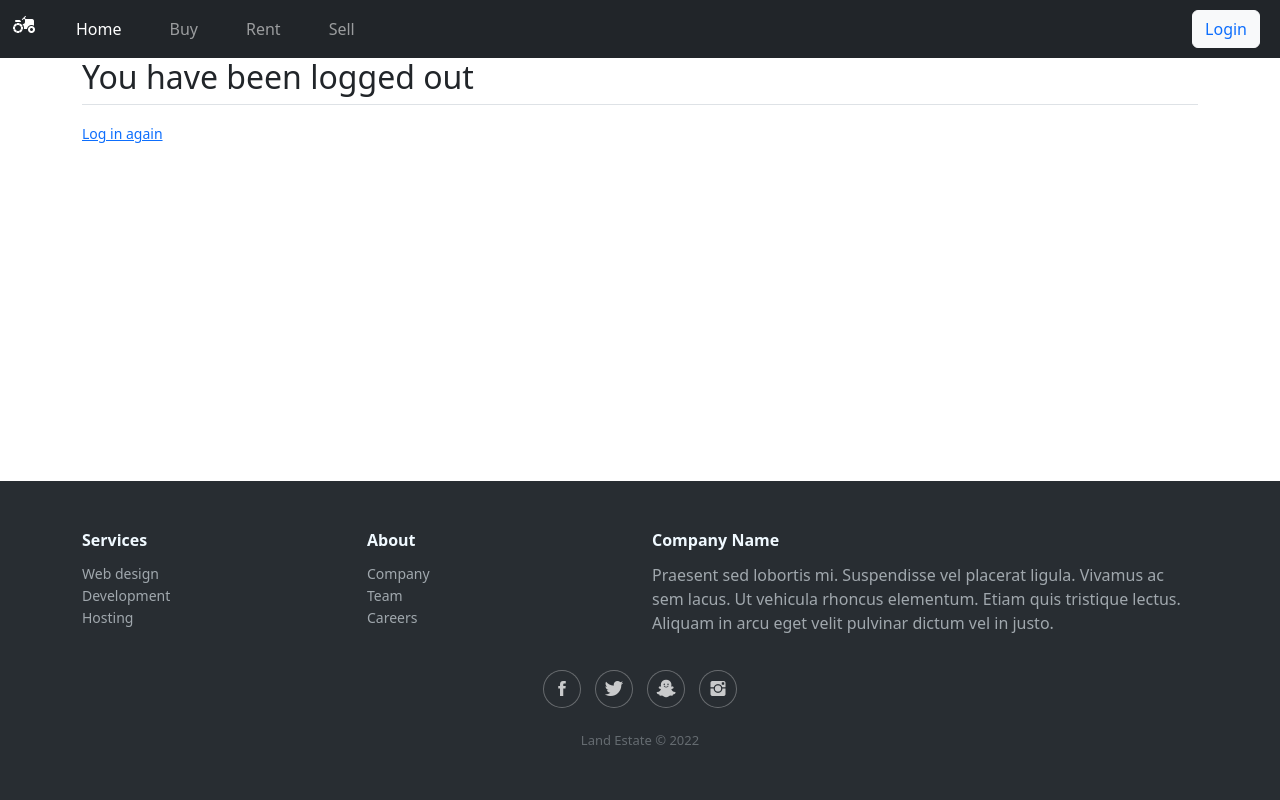
After one commit to shubhadeepDash/Real-Estate-Project-, a Django app: page /logout/ in a window 1280 px wide. The commit adds this page. Run offline with Django 4.2, Linux system fonts and the light colour scheme.

Commit message:
added logout template

```diff
--- a/RealEstateProject/RealEstateProject/urls.py
+++ b/RealEstateProject/RealEstateProject/urls.py
@@ -24,6 +24,7 @@ from property import views as property_views
 urlpatterns = [
     path('', include('property.urls')),
     path('login/', auth_views.LoginView.as_view(template_name='user/login.html'), name='login'),
+    path('logout/', auth_views.LogoutView.as_view(template_name='user/logout.html'), name='logout'),
     path('sell/', property_views.sellProperty, name='sell'),
     path('admin/', admin.site.urls),
     path('register/', user_views.register,name='register'),
--- a/RealEstateProject/property/templates/property/base.html
+++ b/RealEstateProject/property/templates/property/base.html
@@ -195,9 +195,16 @@
 
                     </ul>
                     <div class="text-end">
-                        <button type="button" class="btn btn-light me-2">
-                          <a class ="nav-item " href="{% url 'login' %}">Login</a></button>
+                        {% if user.is_authenticated %}
+                          <button type="button" class="btn btn-light me-2 mb=0">
+                           <a class ="nav-item " href="#">Profile</a></button>
+                          <button type="button" class="btn btn-light me-2 mb=0">
+                            <a class ="nav-item " href="{% url 'logout' %}">Logout</a></button>
+                        {% else %}
+                          <button type="button" class="btn btn-light me-2">
+                            <a class ="nav-item " href="{% url 'login' %}">Login</a></button>
                         <!-- <button type="button" class="btn btn-warning">Sign-up</button> -->
+                        {% endif %}
                     </div>
                 </div>
             </div>
--- /dev/null
+++ b/RealEstateProject/user/templates/user/logout.html
@@ -0,0 +1,29 @@
+{% extends "property/base.html" %}
+{% block content %}
+
+    <div class="container">
+        <h2>You have been logged out</h2>
+        <div class="border-top pt-3">
+            <small class="text-muted">
+                <a href="{% url 'login' %}">Log in again</a>
+            </small>
+        </div>
+    </div>
+
+    <br>
+    <br>
+    <br>
+    <br>
+    <br>
+    <br>
+    <br>
+    <br>
+    <br>
+    <br>
+    <br>
+    <br>
+    <br>
+    <br>
+
+
+{% endblock content %}
```
Also changed, not shown: RealEstateProject/db.sqlite3.
